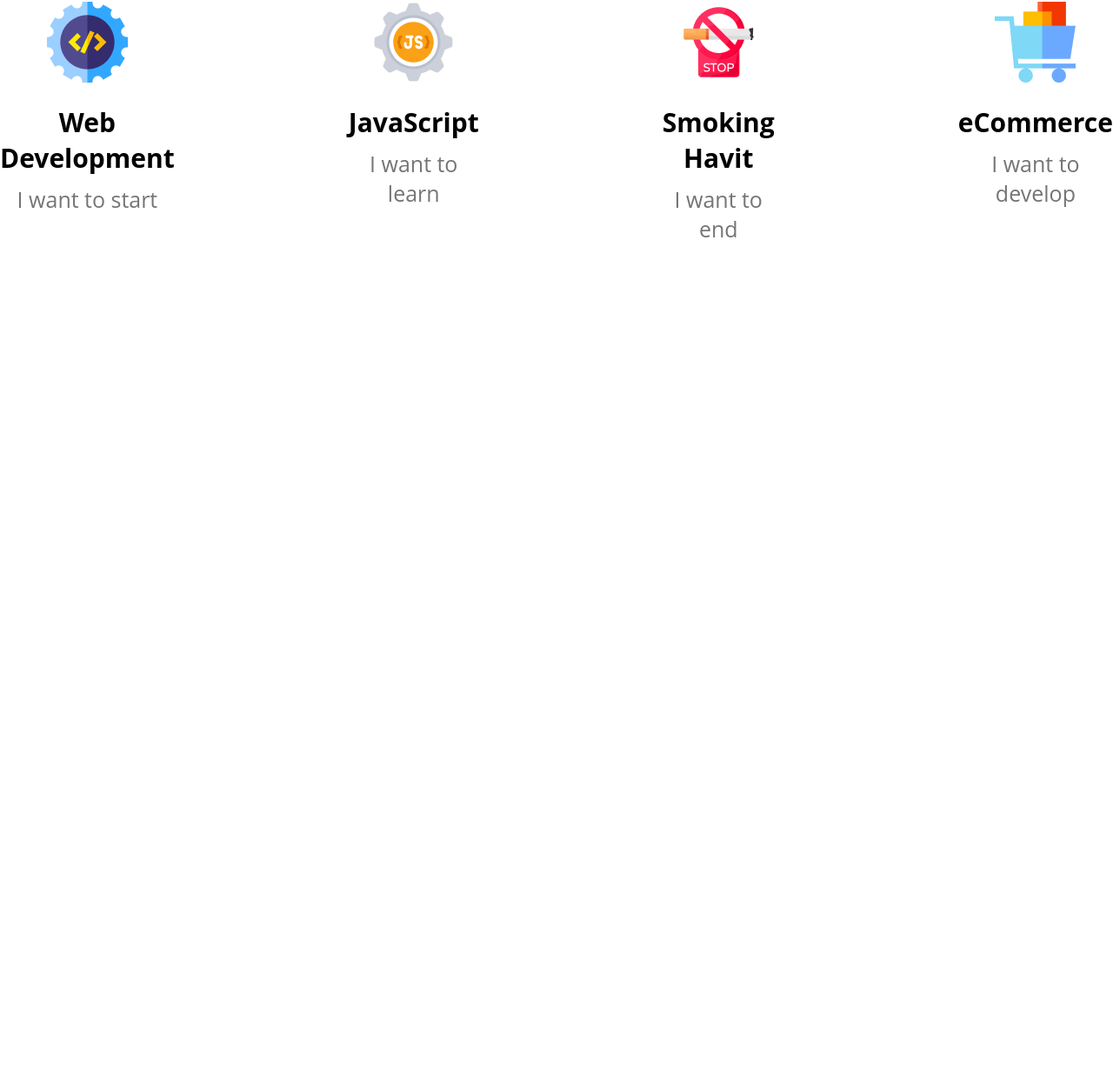
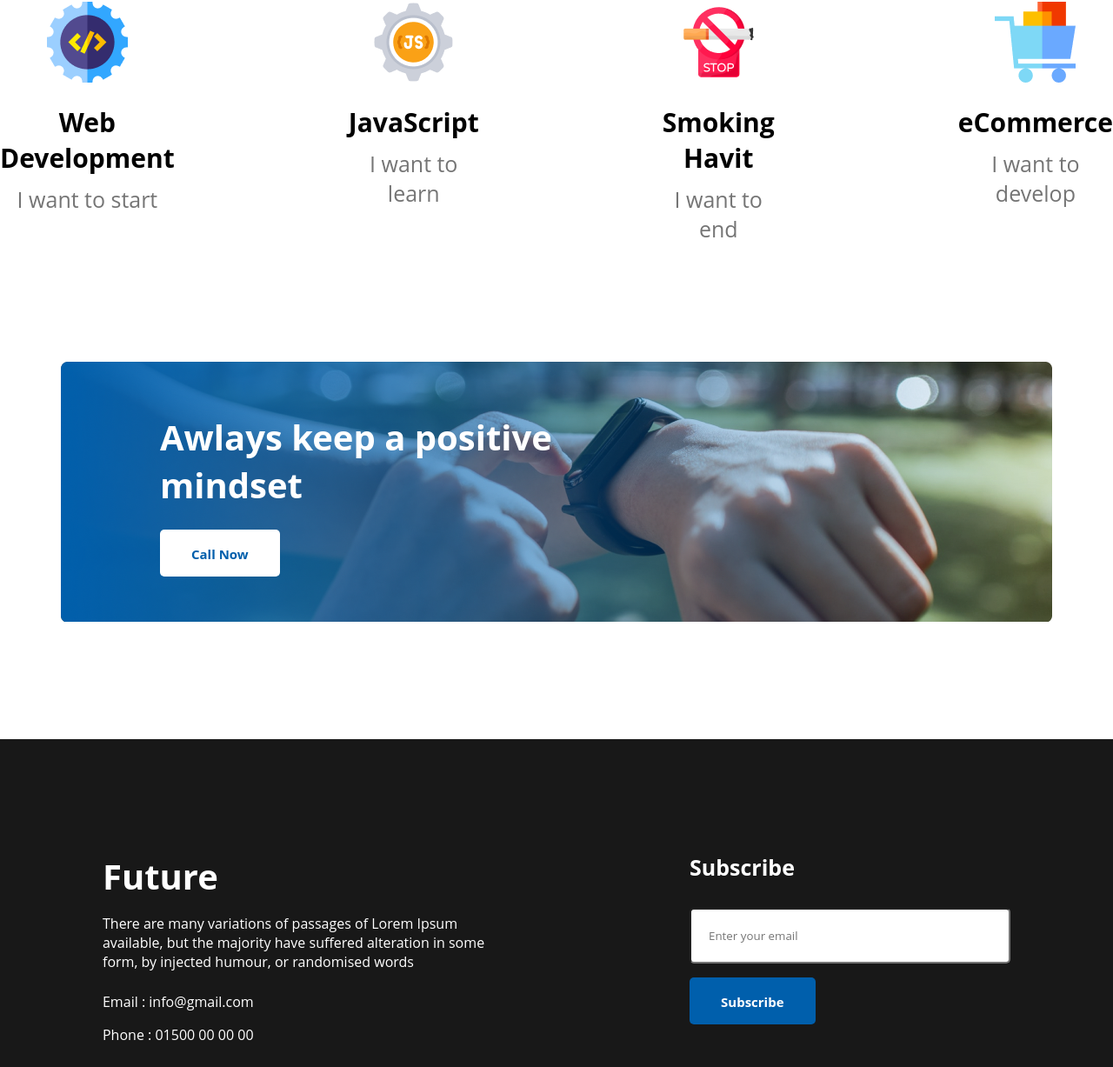
Before and after one commit to mehu-hub/project-3, a plain HTML site: page index.html in a window 1280 px wide. Shown: the part 2094-3321 px from the top of the page at 87% size. Before the commit the page ends 2374 px from the top, so only its background shows below. Drawn offline with Linux system fonts and the light colour scheme.

Commit message:
added last commit

```diff
--- a/index.html
+++ b/index.html
@@ -74,8 +74,39 @@
                 </div>
             </div>
         </section>
+        <section>
+            <div class="section-three-container">
+                <div class="main-container">
+                    <div class="inner-content">
+                        <h2>Awlays keep a positive <br> mindset</h2>
+                        <button class="btn-primary">Call Now</button>
+                    </div>
+                </div>
+            </div>
+        </section>
     </main>
-    <footer></footer>
+    <footer class="footer">
+        <div class="footer-content">
+            <div class="left-content">
+                <h2>Future</h2>
+                <p class="lorem-p">There are many variations of passages of Lorem Ipsum <br> available, but the majority have suffered
+                    alteration in some <br> form, by injected humour, or randomised words</p>
+                <p class="email">Email : info@gmail.com</p>
+                <p class="phone">Phone : 01500 00 00 00</p>
+                <div class="social-icon">
+                    <img src="/images/icons/fb.png" alt="">
+                    <img src="/images/icons/twitter.png" alt="">
+                    <img src="/images/icons/youtube.png" alt="">
+                </div>
+            </div>
+            <div class="subscribe">
+                <h2>Subscribe</h2>
+                <input type="text" class="input" placeholder="Enter your email">
+                <br>
+                <button class="btn-subscribe">Subscribe</button>
+            </div>
+        </div>
+    </footer>
 </body>
 
 </html>
--- a/style.css
+++ b/style.css
@@ -3,14 +3,16 @@
     padding: 0px;
     margin: 0px;
 }
-.header-section{
+
+.header-section {
     background-image: url(/images/banner/banner3.png);
     background-size: cover;
     background-repeat: no-repeat;
     width: 100%;
     height: 980px;
 }
-.header-content{
+
+.header-content {
     text-align: end;
     padding-top: 250px;
     padding-right: 15%;
@@ -19,17 +21,20 @@
     justify-content: center;
     flex-direction: column;
 }
-.header-content h2{
+
+.header-content h2 {
     font-size: 65px;
     color: white;
     margin-bottom: 25px;
 }
-.header-content p{
+
+.header-content p {
     line-height: 30px;
     font-size: 16px;
     color: white;
     margin-bottom: 30px;
 }
+
 .btn-primary {
 
     background-color: white;
@@ -37,70 +42,190 @@
     height: 54px;
     border: none;
     border-radius: 5px;
-    color:  #005FAC;;
+    color: #005FAC;
+    ;
     padding: 18px 36px;
     font-weight: bold;
     cursor: pointer;
 }
 
 /* Section one */
-.section-one{
+.section-one {
     margin-top: 140px;
     display: flex;
     justify-content: center;
     gap: 134px;
     align-items: center;
 }
-.section-one-title{
+
+.section-one-title {
     font-size: 40px;
     font-weight: bold;
 }
-.section-one-sub-title{
+
+.section-one-sub-title {
     margin-top: 24px;
     font-size: 16px;
     line-height: 28px;
     font-weight: 600;
 }
-ul{
+
+ul {
     margin-top: 16px;
     list-style: none;
 }
-ul li{
+
+ul li {
     padding-top: 8px;
     color: rgb(71, 71, 71);
 }
-.fa-circle-check{
+
+.fa-circle-check {
     color: green;
     margin-right: 10px;
 }
 
 /* Section two style */
 
-.sec-two-title{
+.sec-two-title {
     margin-top: 140px;
     text-align: center;
     font-size: 40px;
 }
-.section-two{
+
+.section-two {
     margin-top: 52px;
     display: flex;
     justify-content: center;
     align-items: center;
 }
 
-.plan-section{
+.plan-section {
     gap: 200px;
     display: flex;
     text-align: center;
 }
-.web{
+
+.web {
     margin-top: 20px;
     font-size: 30px;
     font-weight: 700;
 }
-.i-want{
+
+.i-want {
     margin-top: 10px;
     font-size: 25px;
     font-weight: 500;
     color: #757575;
 }
+
+/* Section Tree */
+
+.main-container {
+    display: flex;
+    align-items: center;
+    width: 1140px;
+    height: 300px;
+    background-image: url(/images/watch.png);
+}
+
+.main-container h2 {
+    color: white;
+    font-size: 40px;
+}
+
+.inner-content {
+    width: 100%;
+    height: 100%;
+    background-image: url(/images/gradient1.png);
+    padding-left: 10%;
+}
+
+.inner-content h2 {
+    margin-top: 60px;
+}
+
+.inner-content button {
+    margin-top: 24px;
+}
+
+.section-three-container {
+    margin-top: 135px;
+    display: flex;
+    justify-content: center;
+}
+
+
+/* Footer Style */
+
+.footer {
+    margin-top: 135px;
+    width: 100%px;
+    height: 500px;
+    background: rgb(24, 24, 24);
+
+    align-items: center;
+}
+
+.footer-content {
+    padding-top: 130px;
+    display: flex;
+    justify-content: space-around;
+
+}
+
+.social-icon {
+    margin-top: 32px;
+    display: flex;
+    gap: 10px;
+}
+
+.left-content {
+    color: white;
+}
+
+.left-content h2 {
+    font-size: 40px;
+    font-weight: bold;
+}
+
+.lorem-p {
+    margin-top: 16px;
+}
+
+.email {
+    margin-top: 24px;
+}
+
+.phone {
+    margin-top: 16px;
+}
+
+.input {
+    padding: 20px;
+    border-radius: 5px;
+    margin-top: 30px;
+    width: 325px;
+    height: 20px;
+    outline: none;
+    margin-bottom: 16px;
+}
+
+.subscribe h2 {
+    font-size: 25px;
+    font-weight: bold;
+    color: white;
+}
+
+.btn-subscribe {
+    background-color: #005FAC;
+    font-size: 15px;
+    height: 54px;
+    border: none;
+    border-radius: 5px;
+    color: #ffffff;
+    ;
+    padding: 18px 36px;
+    font-weight: bold;
+    cursor: pointer;
+}
```
